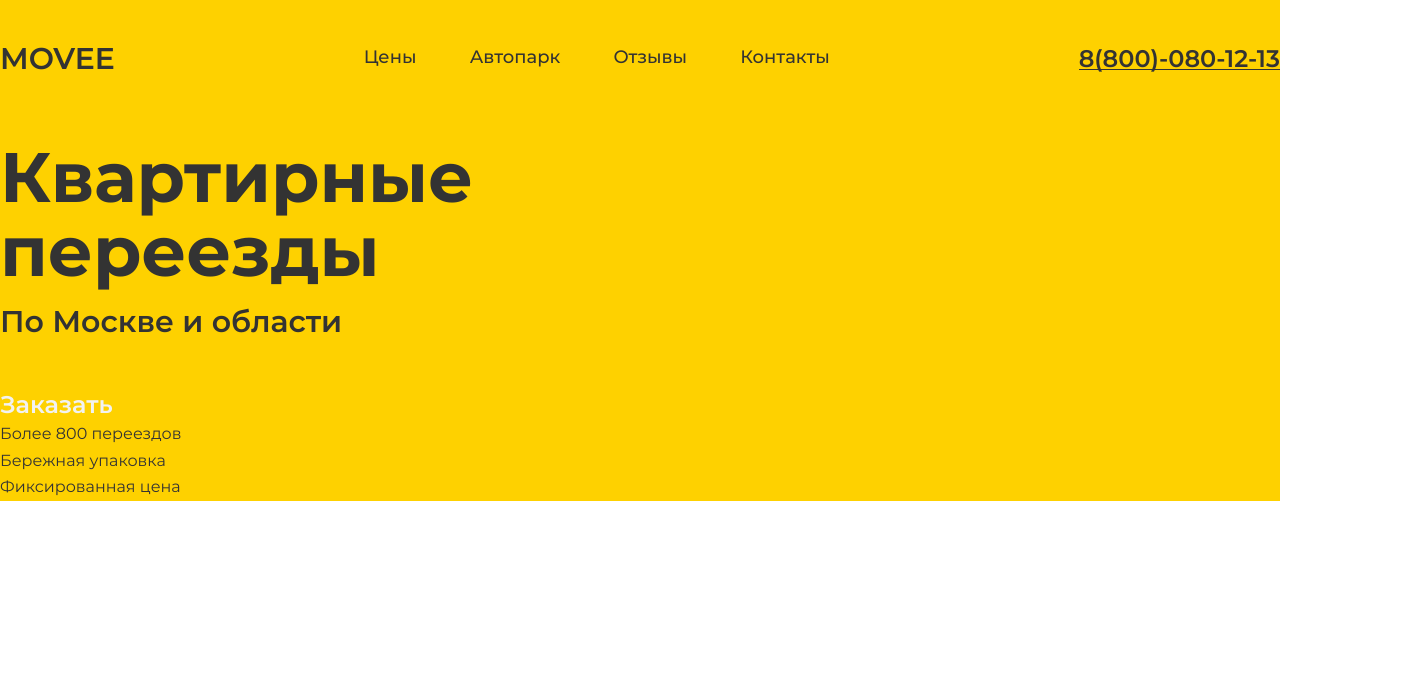
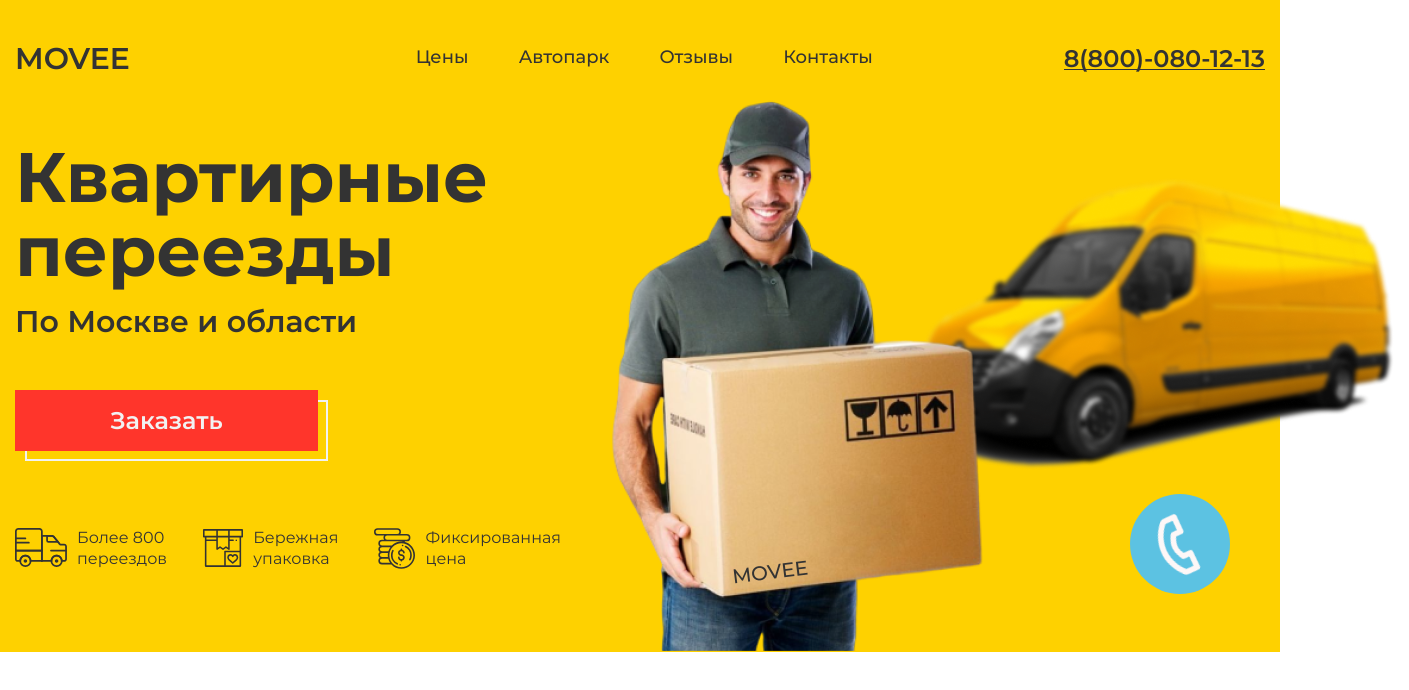
Before and after one commit to Barsoom-coder/MOVEE, a website: page app/index.html in a window 1280 px wide. Shown: the whole page, 1409 px wide, since content can reach past the window. Drawn offline with Linux system fonts and the light colour scheme.

Commit message:
finished styling the section header

```diff
--- a/app/index.html
+++ b/app/index.html
@@ -39,22 +39,51 @@
 
 						<div class="header__main-content header-main">
 							<div class="header-main__title-block">
-								<h1 class="header-main__title">Квартирные <br> переезды</h1>
+								<h1 class="header-main__title">Квартирные <br>
+									переезды</h1>
 								<h2 class="header-main__subtitle">По Москве и области</h2>
 							</div>
 
 							<div class="header-main__button-block">
-								<div class="header-main__button-wrap"><a href="#" class="header-main__button">Заказать</a></div>
+
+
+								<button class="header-main__button">
+									Заказать
+								</button>
 
 								<div class="header-main__advantages">
-									<div class="header-main__advantages-text">Более 800
-										переездов</div>
-									<div class="header-main__advantages-text">Бережная
-										упаковка</div>
-									<div class="header-main__advantages-text">Фиксированная
-										цена</div>
+									<div class="header-main__advantages-block">
+										<div class="header-main__advantages-text">Более 800 <br>
+											переездов</div>
+										<img src="images/dest/header/truck.svg" alt="truck icon" class="header-main__advantages-img">
+									</div>
+									<div class="header-main__advantages-block">
+										<div class="header-main__advantages-text">Бережная <br>
+											упаковка</div>
+										<img src="images/dest/header/gift.svg" alt="gift icon" class="header-main__advantages-img">
+									</div>
+									<div class="header-main__advantages-block">
+										<div class="header-main__advantages-text">Фиксированная <br>
+											цена</div>
+										<img src="images/dest/header/money.svg" alt="money icon" class="header-main__advantages-img">
+									</div>
+								</div>
+
+							</div>
+
+							<div class="header-main__image">
+								<img src="images/dest/header/worker_bg.png" class="header-main__worker-img" alt="worker image">
+								<img src="images/dest/header/car_bg.png" class="header-main__car-img" alt="car image">
+							</div>
+
+							<div class="header-main__phone phone-main">
+								<div class="phone-main__pulse">
+									<div class="phone-main__block"></div>
+									<div class="phone-main__phone"><img src="images/dest/header/phone.svg" alt="phone icon"></div>
+									<div class="phone-main__text">Кнопка связи</div>
 								</div>
 							</div>
+
 						</div>
 
 					</div>
@@ -63,7 +92,8 @@
 		</div>
 		<div id="my-content"></div>
 		<div id="my-footer"></div>
-</div>
-<script src="js/app.min.js"></script>
+	</div>
+	<script src="js/app.min.js"></script>
 </body>
+
 </html>
--- a/app/sass/_config.sass
+++ b/app/sass/_config.sass
@@ -6,9 +6,11 @@ $textcolor: #333333 // Text Color
 $system: -apple-system, BlinkMacSystemFont, Arial, sans-serif // System Font Family
 $montserrat: Montserrat, sans-serif // Montserrat Font Family
 
+
 // Bootstrap compatible gutter variable => $gutter
 $grid-gutter-width: 20px
 $gutter: $grid-gutter-width
+$borderW: 2px
 
 // COLORS SECTION
 $mineShaft: #333333
@@ -45,6 +47,7 @@ $woodsmoke: #0E0F12
 @include font('Montserrat', normal, 600, '../fonts/montserrat-semibold-webfont.woff2')
 @include font('Montserrat', normal, 700, '../fonts/montserrat-bold-webfont.woff2')
 
+
 // GENERAL DOCUMENT STYLES
 
 ::placeholder
@@ -64,7 +67,8 @@ input, textarea
 a
 	color: $textcolor
 	&:hover
-		color: #6E09AA
+		color: $redOrange
+		transition: color 0.3s ease-out
 		text-decoration: none
 	&:focus
 		color: #6E09AA
@@ -155,10 +159,11 @@ body
 	color: $mineShaft
 	border-bottom: 1px solid $mineShaft
 	display: inline-block
+	transition: all 0.3s ease-out
 	&:hover
-		border-bottom: 1px solid #6E09AA
+		border-bottom: 1px solid $redOrange
 	&:focus
-		border-bottom: 1px solid #6E09AA
+		border-bottom: 1px solid $redOrange
 
 @mixin number()
 	font-family: $montserrat
--- a/app/sass/_header.sass
+++ b/app/sass/_header.sass
@@ -1,6 +1,11 @@
 .header
-	background-color: $gold
-	&__wrap
+	position: sticky
+	background: $gold	no-repeat center
+	padding-right: 15px
+	padding-left: 15px
+	background-position: fixed
+	background-position-x: 86%
+	background-position-y: 69%
 	&__top-nav
 		padding-top: 40px
 		padding-bottom: 63px
@@ -9,18 +14,36 @@
 		align-items: center
 	&__logo
 		@include title
+		padding-right: 95px
 	&__menu
 		.top-menu
 			&__list
 			&__item
 				@include menu
-				padding-right: 49px
+				padding-right: 46px
 				&:last-child
 					padding-right: 0
+			&__link
+				position: relative
+				&::after
+					display: block
+					position: absolute
+					left: 0
+					width: 0
+					height: 2px
+					background-color: red
+					content: ""
+					transition: width 0.3s ease-out
+				&:hover:after
+					width: 100%
+				&:focus:after
+					width: 100%
+
 	&__phone
 		@include phone
 
 	&__main-content
+		position: relative
 		.header-main
 			&__title-block
 				padding-bottom: 50px
@@ -30,6 +53,155 @@
 			&__subtitle
 				@include title
 			&__button-block
-			&__button-wrap
+				max-width: 546px
+				padding-bottom: 83px
 			&__button
+				position: relative
 				@include buttonText
+				background-color: $redOrange
+				padding: 16px 95px
+				text-align: center
+				outline: none
+				border: none
+				transition: color 0.5s
+				cursor: pointer
+				margin-bottom: 76px
+				&:after
+					content: ""
+					position: absolute
+					left: $borderW*5
+					top: $borderW*5
+					width: 100%
+					height: 100%
+					border: $borderW solid $concrete
+					transition: all 0.3s 0.2s
+					z-index: -1
+				&:hover
+					color: $concrete
+					&:after
+						transition: all 0.3s
+						left: 0
+						top: 0
+						z-index: 0
+			&__advantages
+				display: flex
+				justify-content: space-between
+				align-items: center
+			&__advantages-block
+				display: flex
+				flex-direction: row-reverse
+				align-items: center
+				justify-content: center
+			&__advantages-text
+				@include text
+			&__advantages-img
+				padding-right: 10px
+			&__image
+				position: absolute
+				left: 47%
+				top: -19%
+				z-index: -1
+				&::after
+					position: absolute
+					content: 'movee'
+					text-transform: uppercase
+					display: block
+					@include subtitle
+					transform: rotate(-7deg)
+					left: 34%
+					top: 85%
+			&__car-img
+				position: absolute
+				top: 21%
+				left: 78%
+				z-index: -1
+			&__phone
+				position: absolute
+				right: 35px
+				bottom: 58px
+				.phone-main
+					&__pulse, &__block, &__phone
+						position: absolute
+						width: 100px
+						height: 100px
+						color: #fff
+						text-align: center
+						border-radius: 50%
+
+					&__block
+						cursor: pointer
+						z-index: 1
+						overflow: hidden
+
+					&__pulse
+						background: #5CC2E2
+						position: relative
+						transition: .5s
+
+					&__phone
+						font-size: 50px
+						line-height: 94px
+						animation: phone .9s ease-in-out infinite
+
+					&__text
+						position: absolute
+						opacity: 0
+						text-transform: uppercase
+						font-weight: 700
+						top: 28px
+						font-size: 15px
+						transform: scaleX(-1)
+						transition: .5s ease-in-out
+
+					&__phone
+						img
+							transition: .5s ease-in-out
+
+					&__pulse:hover
+						background: #29AEE3
+
+					&__pulse:hover
+						img
+							transition: .5s ease-in-out
+							transform: scale(0)
+
+					&__pulse:hover
+						.phone-main__text
+							transform: scaleX(1)
+							transition: .5s ease-in-out
+							opacity: 1
+
+					&__pulse:hover::before,
+					&__pulse:hover::after
+						content: ''
+						position: absolute
+						border: 1px solid #29AEE3
+						left: -20px
+						right: -20px
+						top: -20px
+						bottom: -20px
+						border-radius: 50%
+						animation: pulse 1.8s linear infinite
+						opacity: 0
+
+					&__pulse:hover::after
+						animation-delay: .5s
+
+					@keyframes phone
+						0%, 100%
+							transform: rotate(-20deg)
+
+						50%
+							transform: rotate(21deg)
+
+					@keyframes pulse
+						0%
+							transform: scale(0.5)
+							opacity: 0
+
+						50%
+							opacity: 1
+
+						100%
+							transform: scale(1.2)
+							opacity: 0
```
Also changed, not shown: app/css/app.min.css, app/images/dest/header/car_bg.jpg (added), app/images/dest/header/car_bg.png (added), app/images/dest/header/gift.svg (added), app/images/dest/header/money.svg (added), app/images/dest/header/phone.svg (added), app/images/dest/header/truck.svg (added), app/images/dest/header/worker_bg.png (added), app/images/src/header/car_bg.png (added), app/images/src/header/gift.svg (added), app/images/src/header/money.svg (added), app/images/src/header/phone.svg (added), app/images/src/header/truck.svg (added), app/images/src/header/worker_bg.png (added).
